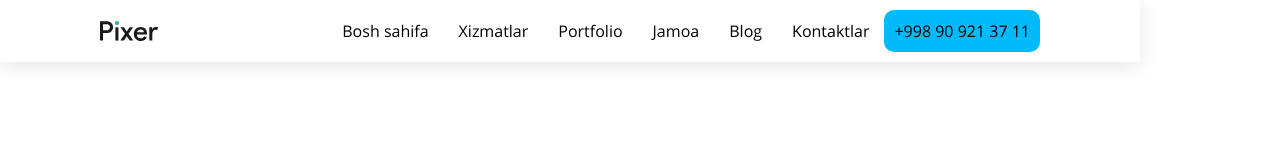
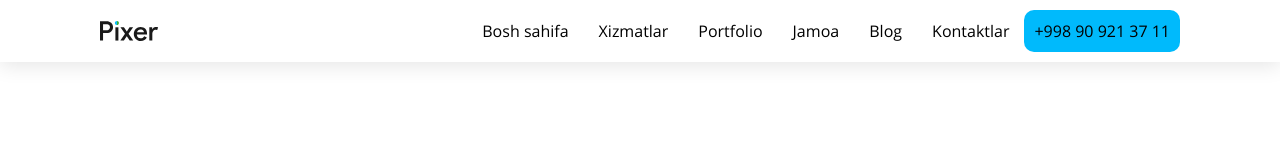
Before and after one commit to hadichanurmuhammad/exam, a plain HTML site: page index.html in a window 1280 px wide. Shown: the top 160 px of the page. Drawn offline with Linux system fonts and the light colour scheme; grey boxes are pictures that could not be loaded.

Commit message:
Update style.css

```diff
--- a/css/style.css
+++ b/css/style.css
@@ -119,7 +119,6 @@ body{
 }
 
 .nav{
-	width: 1140px;
 	padding: 20px 100px;
 	display: flex;
 	box-shadow: 0px 4px 20px rgba(0, 0, 0, 0.1);
```
